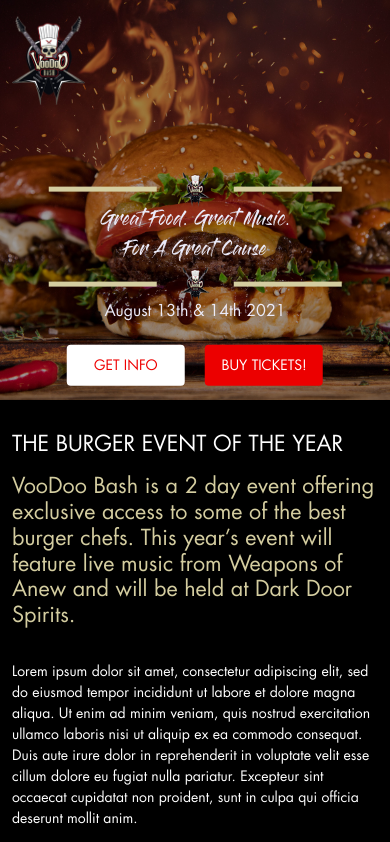
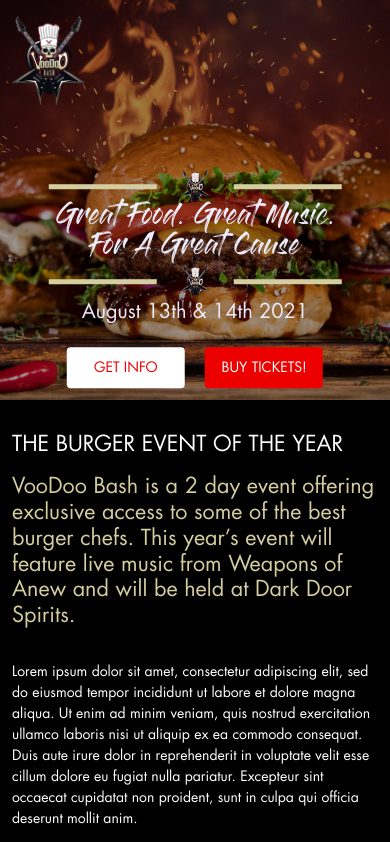
Before and after one commit to senthilraja570/voodoo, a plain HTML site: page index.html in a window 390 px wide. Shown: the top 842 px of the page. Drawn offline with nearby package versions, Linux system fonts and the light colour scheme.

Commit message:
Update style.css

```diff
--- a/css/style.css
+++ b/css/style.css
@@ -419,7 +419,7 @@
         object-fit: cover;
     }
     .banner_content h1 {
-        font-size: 15px;
+        font-size: 22px;
         line-height: 30px;
     }
     .logo img {
@@ -429,7 +429,7 @@
         top: 33%;
     }
     .banner_content h2 {
-        font-size: 16px;
+        font-size: 20px;
     }
     .banner_content a {
         min-width: 118px
```
